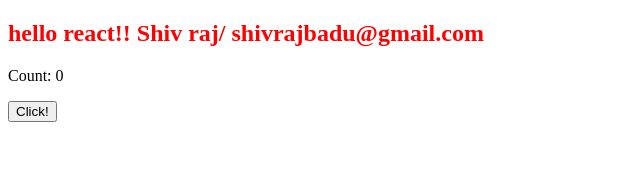
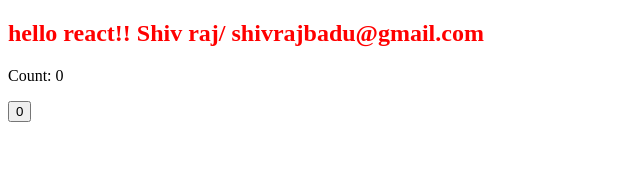
Before and after one commit to userrails/ReactCouterApp, a React (Create React App) app: page / in a window 1280 px wide. Shown: the top 191 px of the page, without its empty margins (0-640 px from the left). Built offline with nearby package versions, Linux system fonts and the light colour scheme.

Commit message:
Counter properties

```diff
--- a/src/App.js
+++ b/src/App.js
@@ -6,11 +6,25 @@
   constructor(props) {
     super(props);
     this.state = {count: 0};
+
+    // Option 1: enable this
+    this.addMore = this.addMore.bind(this);
   }
 
-  increment() {
-    console.log(this)
-    // this.setState({count: this.state.count + 1});
+  // Option 2: disable Option 1 and enable below code
+  // addMore = () => {
+  //   console.log(this)
+  //   this.setState({
+  //     count: this.state.count + 1
+  //   });
+  // }
+
+
+  // Option 1: enable this
+  addMore() {
+    this.setState({
+      count: this.state.count + 1
+    });
   }
 
   render() {
@@ -21,7 +35,7 @@
          {console.log(this)}
         <div>
           <p>Count: {this.state.count}</p>
-          <p><button onClick={this.increment}>Click!</button></p>
+          <p><button onClick={this.addMore}>{this.state.count}</button></p>
         </div>
       </div>
 	  );
```
